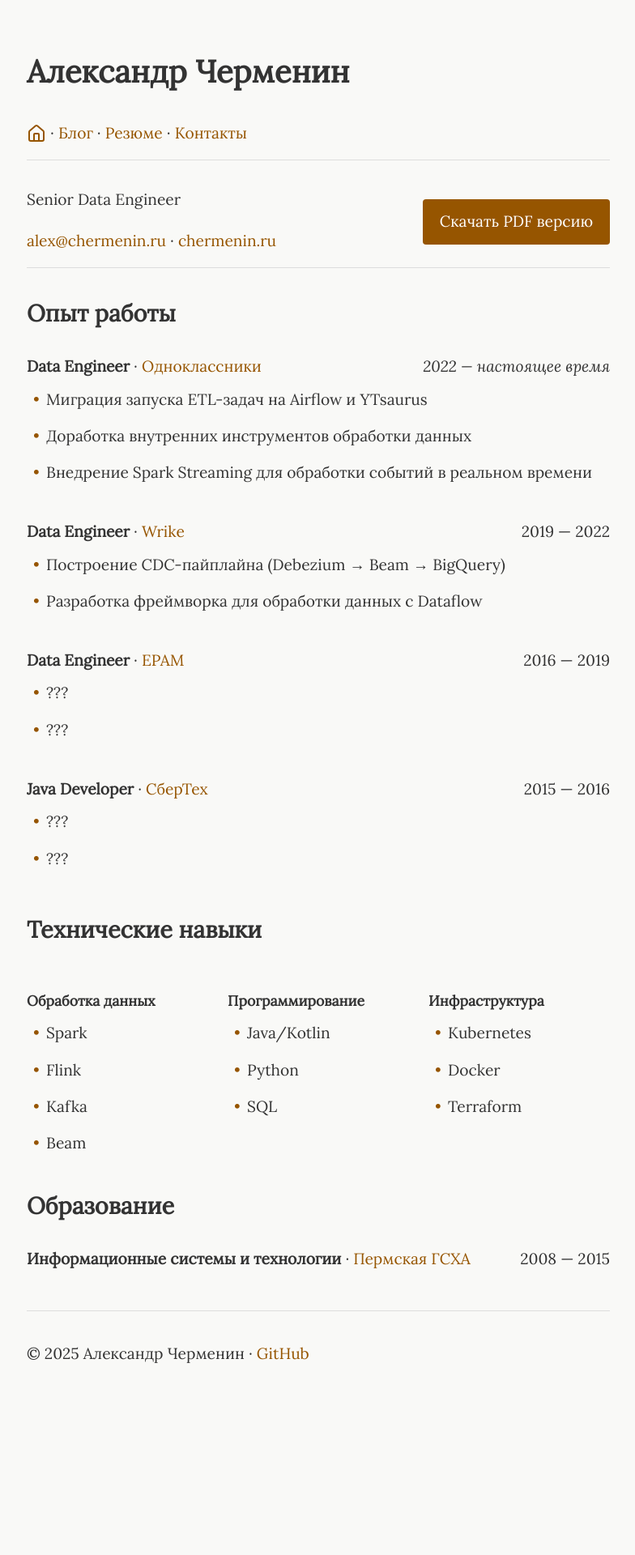
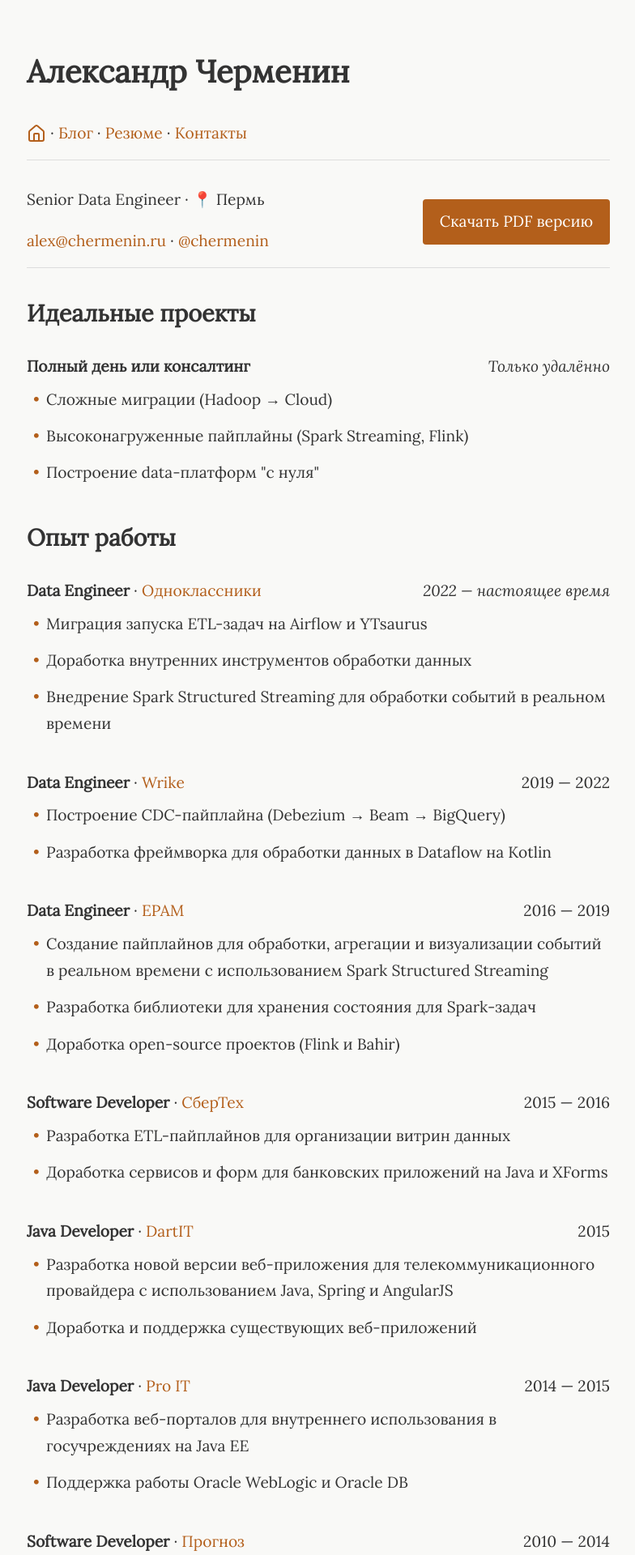
Before and after one commit to chermenin/chermenin.ru, a Jekyll site: the page built from cv.html, in a window 1280 px wide. Shown: the top 1920 px of the page at 81% size, without its empty margins (247-1031 px from the left). Built offline with Jekyll 4.4.1, drawn with Linux system fonts in a browser that asks for light colours; before the commit the page ends 1738 px from its top, so only the background shows below that; some of the changed text lies outside the part shown.

Commit message:
Some refactoring

```diff
--- a/_sass/_variables.scss
+++ b/_sass/_variables.scss
@@ -1,7 +1,7 @@
 $text-color: #333;
 $background-color: #f9f9f7;
 $primary-color: #1a1a1a;
-$accent-color: #965500;
+$accent-color: #b35f1b;
 $secondary-color: #333;
 $border-color: #ddd;
 
--- a/cv.html
+++ b/cv.html
@@ -4,15 +4,26 @@ title: Александр Черменин
 ---
 
 <header class="header">
-    <a href="/resume.pdf" class="pdf-download">Скачать PDF версию</a>
-    <p>Senior Data Engineer</p>
+    <a href="/files/cv.pdf" class="pdf-download">Скачать PDF версию</a>
+    <p>Senior Data Engineer · 📍 Пермь</p>
     <div class="contact-info">
         <a href="mailto:alex@chermenin.ru">alex@chermenin.ru</a> ·
-        <a href="https://chermenin.ru">chermenin.ru</a>
+        <a href="https://t.me/chermenin">@chermenin</a>
     </div>
 </header>
 
 <section class="job-section">
+    <h2>Идеальные проекты</h2>
+    <div class="job">
+        <div class="job-header">
+            <div><span class="job-title">Полный день или консалтинг</span></div>
+            <div class="job-date">Только удалённо</div>
+        </div>
+        <div class="achievement">Сложные миграции (Hadoop → Cloud)</div>
+        <div class="achievement">Высоконагруженные пайплайны (Spark Streaming, Flink)</div>
+        <div class="achievement">Построение data-платформ "с нуля"</div>
+    </div>
+
     <h2>Опыт работы</h2>
 
     <div class="job">
@@ -25,7 +36,7 @@ title: Александр Черменин
         </div>
         <div class="achievement">Миграция запуска ETL-задач на Airflow и YTsaurus</div>
         <div class="achievement">Доработка внутренних инструментов обработки данных</div>
-        <div class="achievement">Внедрение Spark Streaming для обработки событий в реальном времени</div>
+        <div class="achievement">Внедрение Spark Structured Streaming для обработки событий в реальном времени</div>
     </div>
 
     <div class="job">
@@ -37,7 +48,7 @@ title: Александр Черменин
             <div class="date">2019 — 2022</div>
         </div>
         <div class="achievement">Построение CDC-пайплайна (Debezium → Beam → BigQuery)</div>
-        <div class="achievement">Разработка фреймворка для обработки данных c Dataflow</div>
+        <div class="achievement">Разработка фреймворка для обработки данных в Dataflow на Kotlin</div>
     </div>
 
     <div class="job">
@@ -48,46 +59,87 @@ title: Александр Черменин
             </div>
             <div class="date">2016 — 2019</div>
         </div>
-        <div class="achievement">???</div>
-        <div class="achievement">???</div>
+        <div class="achievement">Создание пайплайнов для обработки, агрегации и визуализации
+            событий в реальном времени с использованием Spark Structured Streaming</div>
+        <div class="achievement">Разработка библиотеки для хранения состояния для Spark-задач</div>
+        <div class="achievement">Доработка open-source проектов (Flink и Bahir)</div>
+    </div>
+
+    <div class="job">
+        <div class="job-header">
+            <div>
+                <span class="job-title">Software Developer</span> ·
+                <a href="https://sbertech.ru/" target="_blank"><span class="company">СберТех</span></a>
+            </div>
+            <div class="date">2015 — 2016</div>
+        </div>
+        <div class="achievement">Разработка ETL-пайплайнов для организации витрин данных</div>
+        <div class="achievement">Доработка сервисов и форм для банковских приложений на Java и XForms</div>
     </div>
 
     <div class="job">
         <div class="job-header">
             <div>
                 <span class="job-title">Java Developer</span> ·
-                <a href="https://sbertech.ru/" target="_blank"><span class="company">СберТех</span></a>
+                <span class="company">DartIT</span>
             </div>
-            <div class="date">2015 — 2016</div>
+            <div class="date">2015</div>
         </div>
-        <div class="achievement">???</div>
-        <div class="achievement">???</div>
+        <div class="achievement">Разработка новой версии веб-приложения для телекоммуникационного
+            провайдера с использованием Java, Spring и AngularJS</div>
+        <div class="achievement">Доработка и поддержка существующих веб-приложений</div>
+    </div>
+
+    <div class="job">
+        <div class="job-header">
+            <div>
+                <span class="job-title">Java Developer</span> ·
+                <a href="https://proitr.ru/" target="_blank"><span class="company">Pro IT</span></a>
+            </div>
+            <div class="date">2014 — 2015</div>
+        </div>
+        <div class="achievement">Разработка веб-порталов для внутреннего использования в госучреждениях на Java EE</div>
+        <div class="achievement">Поддержка работы Oracle WebLogic и Oracle DB</div>
+    </div>
+
+    <div class="job">
+        <div class="job-header">
+            <div>
+                <span class="job-title">Software Developer</span> ·
+                <span class="company">Прогноз</span>
+            </div>
+            <div class="date">2010 — 2014</div>
+        </div>
+        <div class="achievement">Создание клиентского портала с Java, Spring и GWT</div>
+        <div class="achievement">Разработка веб-порталов для внутреннего использования в госучреждениях на PHP и Java EE</div>
+        <div class="achievement">Поддержка работы серверов приложений Oracle WebLogic, GlassFish и IBM WebSphere</div>
+        <div class="achievement">Доработка интеграционных сервисов на C#</div>
+        <div class="achievement">Разработка мобильных аналитических приложений для iPad (ObjectiveC)</div>
     </div>
 </section>
 
 <section class="section">
-    <h2>Технические навыки</h2>
+    <h2>Основные технические навыки</h2>
     <div class="skills-container">
         <div class="skill-category">
             <h3>Обработка данных</h3>
-            <div class="achievement">Spark</div>
-            <div class="achievement">Flink</div>
+            <div class="achievement">Spark · Flink</div>
             <div class="achievement">Kafka</div>
-            <div class="achievement">Beam</div>
+            <div class="achievement">Hadoop · Hive</div>
         </div>
 
         <div class="skill-category">
-            <h3>Программирование</h3>
-            <div class="achievement">Java/Kotlin</div>
+            <h3>Языки</h3>
+            <div class="achievement">Java · Kotlin</div>
             <div class="achievement">Python</div>
             <div class="achievement">SQL</div>
         </div>
 
         <div class="skill-category">
-            <h3>Инфраструктура</h3>
-            <div class="achievement">Kubernetes</div>
+            <h3>Clouds & DataOps</h3>
+            <div class="achievement">GCP</div>
             <div class="achievement">Docker</div>
-            <div class="achievement">Terraform</div>
+            <div class="achievement">Airflow</div>
         </div>
     </div>
 </section>
```
Also changed, not shown: _layouts/page.html (deleted, +0 -14 lines), _posts/2018-11-21-welcome-to-jekyll.md (+1 -1 lines), bmark/index.md (+4 -4 lines), bmark/ru.md (renamed from bmark/ru/index.md, +4 -4 lines), 2 other files.
